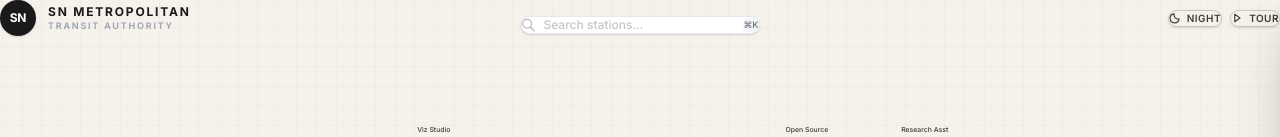
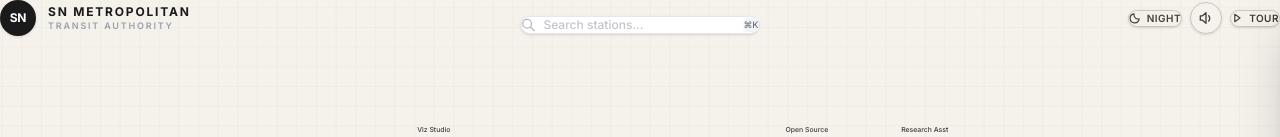
Before and after one commit to sachhg/portfolio, a React (Vite) app: page / in a window 1280 px wide. Shown: the top 137 px of the page. Built offline with nearby package versions, Linux system fonts and the light colour scheme.

Commit message:
implemented sound design

```diff
--- a/src/components/Header.tsx
+++ b/src/components/Header.tsx
@@ -6,9 +6,11 @@ type Props = {
   onStartTour?: () => void;
   tourActive?: boolean;
   isSearchActive?: boolean;
+  soundEnabled?: boolean;
+  onToggleSound?: () => void;
 };
 
-export default function Header({ onZoomOut, currentArea, dark, onToggleTheme, onStartTour, tourActive, isSearchActive }: Props) {
+export default function Header({ onZoomOut, currentArea, dark, onToggleTheme, onStartTour, tourActive, isSearchActive, soundEnabled, onToggleSound }: Props) {
   return (
     <div
       className="absolute top-0 left-0 right-0 z-30 pointer-events-none"
@@ -66,6 +68,32 @@ export default function Header({ onZoomOut, currentArea, dark, onToggleTheme, on
             )}
           </button>
 
+          {/* Sound toggle */}
+          {onToggleSound && (
+            <button
+              className="pointer-events-auto flex items-center justify-center w-8 h-8 rounded-full shadow-sm hover:shadow transition-all duration-300"
+              style={{
+                backgroundColor: 'var(--map-area-label-bg)',
+                color: 'var(--map-text)',
+                border: '1px solid var(--map-area-label-border)',
+              }}
+              onClick={onToggleSound}
+              aria-label={soundEnabled ? 'Mute sounds' : 'Unmute sounds'}
+            >
+              {soundEnabled ? (
+                <svg width="14" height="14" viewBox="0 0 16 16" fill="none">
+                  <path d="M8 2L4 5.5H1.5V10.5H4L8 14V2Z" stroke="currentColor" strokeWidth="1.5" strokeLinecap="round" strokeLinejoin="round" />
+                  <path d="M11 5.5C11.8 6.3 12.25 7.4 12.25 8.5C12.25 9.6 11.8 10.7 11 11.5" stroke="currentColor" strokeWidth="1.5" strokeLinecap="round" />
+                </svg>
+              ) : (
+                <svg width="14" height="14" viewBox="0 0 16 16" fill="none">
+                  <path d="M8 2L4 5.5H1.5V10.5H4L8 14V2Z" stroke="currentColor" strokeWidth="1.5" strokeLinecap="round" strokeLinejoin="round" />
+                  <path d="M14 6L10 10M10 6L14 10" stroke="currentColor" strokeWidth="1.5" strokeLinecap="round" />
+                </svg>
+              )}
+            </button>
+          )}
+
           {/* Take a Tour button — visible when at the overview level */}
           {!tourActive && !currentArea && !isSearchActive && onStartTour && (
             <button
--- a/src/components/MetroMap.tsx
+++ b/src/components/MetroMap.tsx
@@ -18,6 +18,7 @@ import AmbientParticles from './AmbientParticles';
 import MobileTimeline from './mobile/MobileTimeline';
 import CurrentlyBar from './CurrentlyBar';
 import KeyboardHelp from './KeyboardHelp';
+import { useSound } from '../hooks/useSound';
 
 const MAP_W = metroMap.width;
 const MAP_H = metroMap.height;
@@ -44,6 +45,7 @@ export default function MetroMap() {
   const [showKeyboardHelp, setShowKeyboardHelp] = useState(false);
   const navLineRef = useRef<string | null>(null);
   const reducedMotion = useReducedMotion();
+  const { soundEnabled, toggleSound, playStationSelect, playTourAmbient, stopTourAmbient } = useSound();
 
   const tour = useTourMode({ svgRef, zoomRef, dimensions, reducedMotion });
   const tourActiveRef = useRef(false);
@@ -260,7 +262,8 @@ export default function MetroMap() {
     if (tourActiveRef.current) return;
     navLineRef.current = null;
     setSelectedStation(station);
-  }, []);
+    playStationSelect();
+  }, [playStationSelect]);
 
   const handleBackgroundClick = useCallback(() => {
     if (tourActiveRef.current) return;
@@ -313,7 +316,8 @@ export default function MetroMap() {
     const nextStation = currentLine.stations[nextIdx];
     setSelectedStation(nextStation);
     zoomToStation(nextStation);
-  }, [selectedStation, zoomToStation]);
+    playStationSelect();
+  }, [selectedStation, zoomToStation, playStationSelect]);
 
   const allStationsDeduped = useMemo(() => {
     const seen = new Map<string, { station: Station; lines: Line[] }>();
@@ -467,6 +471,15 @@ export default function MetroMap() {
     prevSearchActive.current = isSearchActive;
   }, [isSearchActive, searchQuery, getInitialTransform, reducedMotion]);
 
+  // Tour ambient hum
+  useEffect(() => {
+    if (tour.active) {
+      playTourAmbient();
+    } else {
+      stopTourAmbient();
+    }
+  }, [tour.active, playTourAmbient, stopTourAmbient]);
+
   const handleSearch = useCallback((query: string) => {
     setSearchQuery(query);
   }, []);
@@ -554,6 +567,8 @@ export default function MetroMap() {
         onStartTour={tour.start}
         tourActive={tour.active}
         isSearchActive={isSearchActive}
+        soundEnabled={soundEnabled}
+        onToggleSound={toggleSound}
       />
       {!tour.active && (
         <SearchBar
--- /dev/null
+++ b/src/hooks/useSound.ts
@@ -0,0 +1,124 @@
+import { useState, useCallback, useRef } from 'react';
+
+const STORAGE_KEY = 'sn-sound-enabled';
+
+// Module-level AudioContext — shared across all hook instances
+let audioCtx: AudioContext | null = null;
+
+function getContext(): AudioContext {
+  if (!audioCtx) {
+    audioCtx = new AudioContext();
+  }
+  // Resume if suspended (browser autoplay policy)
+  if (audioCtx.state === 'suspended') {
+    audioCtx.resume();
+  }
+  return audioCtx;
+}
+
+function isMuted(): boolean {
+  return window.matchMedia('(prefers-reduced-motion: reduce)').matches;
+}
+
+// ── Station select: two-tone metro door chime ──
+
+function chime() {
+  const ctx = getContext();
+  const now = ctx.currentTime;
+
+  const playTone = (freq: number, start: number) => {
+    const osc = ctx.createOscillator();
+    const gain = ctx.createGain();
+    osc.type = 'sine';
+    osc.frequency.value = freq;
+    gain.gain.setValueAtTime(0.08, start);
+    gain.gain.exponentialRampToValueAtTime(0.001, start + 0.08);
+    osc.connect(gain).connect(ctx.destination);
+    osc.start(start);
+    osc.stop(start + 0.1);
+  };
+
+  playTone(880, now);        // A5
+  playTone(1108, now + 0.08); // C#6
+}
+
+// ── Tour ambient hum ──
+
+let ambientOsc: OscillatorNode | null = null;
+let ambientGain: GainNode | null = null;
+
+function startAmbient() {
+  const ctx = getContext();
+  if (ambientOsc) return;
+
+  const osc = ctx.createOscillator();
+  const gain = ctx.createGain();
+  osc.type = 'triangle';
+  osc.frequency.value = 55; // A1 — deep, barely audible
+  gain.gain.setValueAtTime(0, ctx.currentTime);
+  gain.gain.linearRampToValueAtTime(0.03, ctx.currentTime + 1);
+  osc.connect(gain).connect(ctx.destination);
+  osc.start();
+  ambientOsc = osc;
+  ambientGain = gain;
+}
+
+function stopAmbient() {
+  if (!ambientGain || !ambientOsc) return;
+  const ctx = getContext();
+  ambientGain.gain.linearRampToValueAtTime(0, ctx.currentTime + 0.5);
+  const osc = ambientOsc;
+  setTimeout(() => {
+    try { osc.stop(); } catch { /* already stopped */ }
+  }, 600);
+  ambientOsc = null;
+  ambientGain = null;
+}
+
+// ── Hook ──
+
+export function useSound() {
+  const [soundEnabled, setSoundEnabled] = useState(() => {
+    try {
+      const stored = localStorage.getItem(STORAGE_KEY);
+      return stored === null ? true : stored === 'true';
+    } catch {
+      return true;
+    }
+  });
+
+  const soundEnabledRef = useRef(soundEnabled);
+  soundEnabledRef.current = soundEnabled;
+
+  const toggleSound = useCallback(() => {
+    setSoundEnabled((prev) => {
+      const next = !prev;
+      try { localStorage.setItem(STORAGE_KEY, String(next)); } catch { /* noop */ }
+      // Stop ambient hum immediately when muting
+      if (!next) stopAmbient();
+      return next;
+    });
+  }, []);
+
+  const playStationSelect = useCallback(() => {
+    if (!soundEnabledRef.current || isMuted()) return;
+    chime();
+  }, []);
+
+  const playTourAmbient = useCallback(() => {
+    if (!soundEnabledRef.current || isMuted()) return;
+    startAmbient();
+  }, []);
+
+  const stopTourAmbient = useCallback(() => {
+    stopAmbient();
+  }, []);
+
+  return {
+    soundEnabled,
+    toggleSound,
+    playStationSelect,
+    playTourAmbient,
+    stopTourAmbient,
+  };
+}
```
